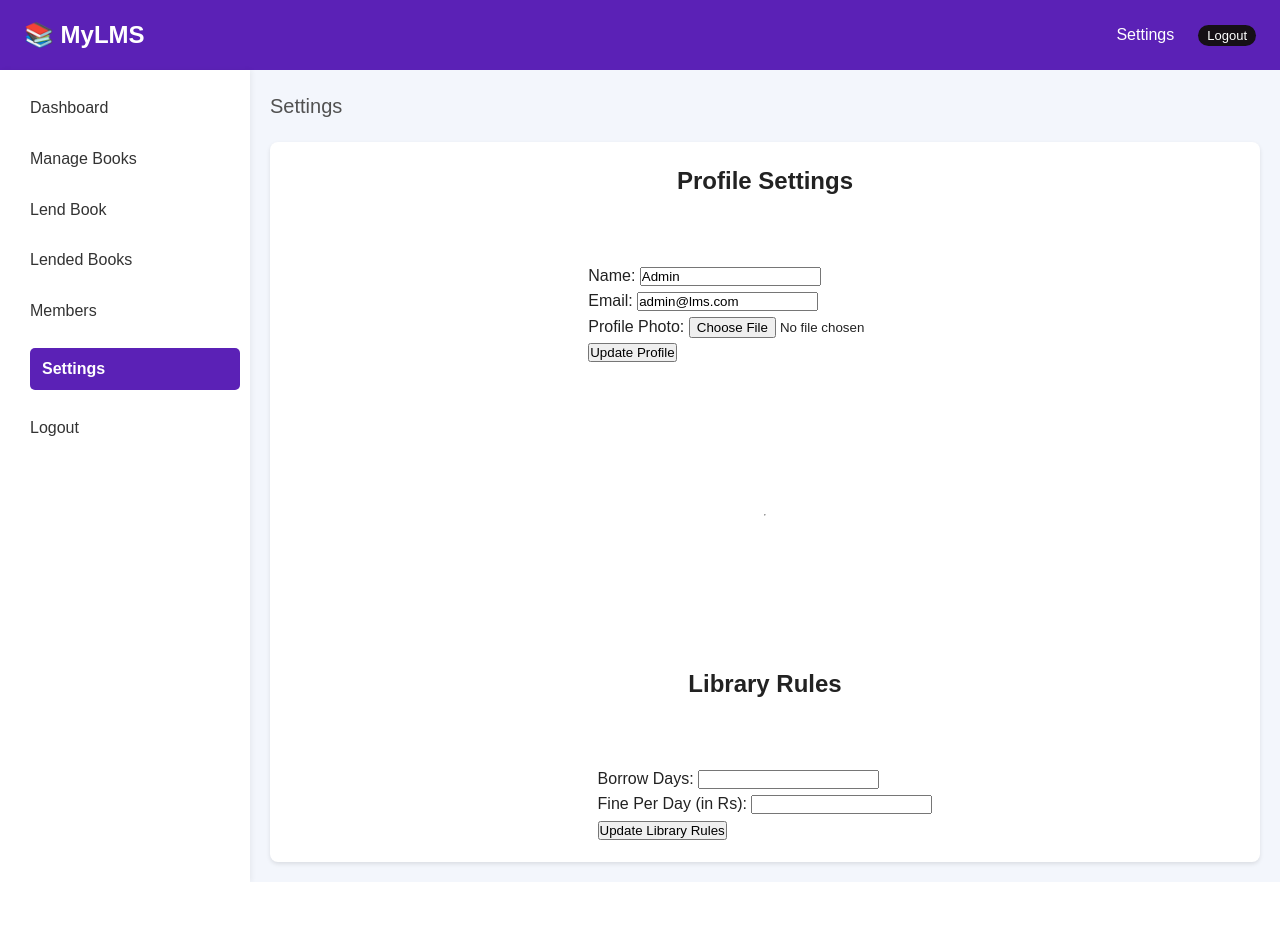
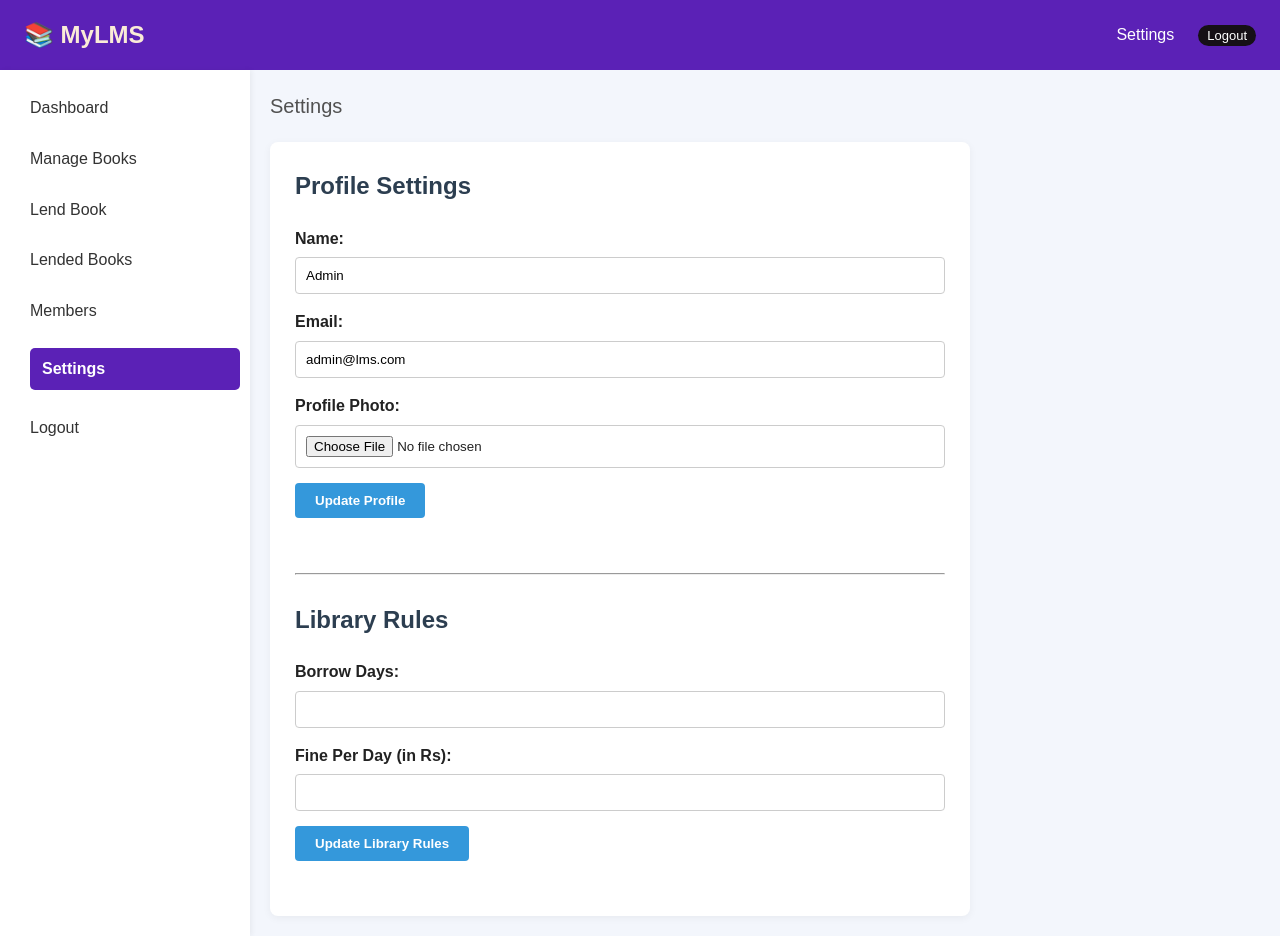
Before and after one commit to Vinay1291/Library-Management-System, a PHP site: page /admin/settings.php in a window 1280 px wide. Before the commit the page ends 882 px from the top, so only its background shows below. Run offline with PHP 8.4, Linux system fonts and the light colour scheme; a user stored in the database is signed in; data comes from the database, SQL or seed files in the repository; data that the repository does not hold is empty.

Commit message:
css and error Fix

```diff
--- /dev/null
+++ b/admin/assets/css/settings.css
@@ -0,0 +1,97 @@
+main {
+    flex: 1;
+    justify-content: center;
+}
+
+/* Container */
+.container {
+    background-color: #ffffff;
+    padding: 25px;
+    border-radius: 8px;
+    box-shadow: 0 2px 8px rgba(0,0,0,0.05);
+    max-width: 700px;
+}
+
+/* Alert message */
+.alert {
+    background-color: #eafbea;
+    border-left: 5px solid #2ecc71;
+    padding: 10px 15px;
+    margin-bottom: 20px;
+    color: #2c662d;
+    border-radius: 4px;
+}
+
+/* Headings */
+h2 {
+    color: #2c3e50;
+    margin-bottom: 20px;
+}
+
+/* Form styles */
+form {
+    margin-bottom: 30px;
+}
+
+.form-group {
+    margin-bottom: 15px;
+}
+
+.form-group label {
+    font-weight: bold;
+    display: block;
+    margin-bottom: 6px;
+}
+
+.form-group input[type="text"],
+.form-group input[type="email"],
+.form-group input[type="file"],
+.form-group input[type="number"] {
+    width: 100%;
+    padding: 10px;
+    border: 1px solid #ccc;
+    border-radius: 4px;
+}
+
+/* Buttons */
+button[type="submit"] {
+    background-color: #3498db;
+    color: white;
+    font-weight: bold;
+    padding: 10px 20px;
+    border: none;
+    border-radius: 4px;
+    cursor: pointer;
+    transition: background 0.3s;
+}
+
+button[type="submit"]:hover {
+    background-color: #2980b9;
+}
+
+/* Profile photo preview */
+img {
+    border: 1px solid #ddd;
+    border-radius: 4px;
+    margin-top: 10px;
+    box-shadow: 0 1px 5px rgba(0,0,0,0.1);
+}
+
+/* Responsive Design */
+@media (max-width: 768px) {
+    .body {
+        flex-direction: column;
+    }
+
+    .sidebar {
+        width: 100%;
+    }
+
+    main {
+        padding: 20px;
+    }
+
+    .container {
+        padding: 20px;
+    }
+}
--- a/admin/includes/header.php
+++ b/admin/includes/header.php
@@ -7,7 +7,8 @@ if (!isset($activePage)) {
 <header>
   <div class="header-left">
     <div class="hamburger" id="hamburger">&#9776;</div>
-    <div class="logo">📚 MyLMS</div>
+
+    <div class="logo"><a href="../../index.html">📚 MyLMS</a></div>
   </div>
   <nav id="nav-menu">
     <ul>
--- a/admin/lend_book.php
+++ b/admin/lend_book.php
@@ -57,11 +57,11 @@ $activePage = 'lend';
 <head>
     <meta charset="UTF-8" />
     <meta name="viewport" content="width=device-width, initial-scale=1.0" />
-    <title>Manage Borrowed Books</title>
+    <title>Lend a Book</title>
     <link rel="stylesheet" href="../assets/css/style.css">
     <link rel="stylesheet" href="assets/css/admin.css">
     <link rel="stylesheet" href="assets/css/booksmng.css">
-    <link rel="stylesheet" href="assets/css/userinfo.css">
+    <link rel="stylesheet" href="assets/css/lendaBook.css">
 </head>
 <body>
     <?php include 'includes/header.php'; ?>
--- a/admin/lended.php
+++ b/admin/lended.php
@@ -71,7 +71,7 @@ $result = $conn->query($query);
 
         <div class="header">
             <div class="breadcrumbs">
-            <a href="lended.php">Manage Borrowed Books</a>
+            <a href="lended.php">Borrowed Books Records</a>
             </div>
         </div>
 
--- a/admin/settings.php
+++ b/admin/settings.php
@@ -30,11 +30,14 @@ if (isset($_POST['update_profile'])) {
     // Handle Profile Photo Upload
     if (!empty($_FILES['profile_photo']['name'])) {
         $photo_name = time() . '_' . basename($_FILES['profile_photo']['name']);
-        $target_path = 'assets/uploads/profile_photos/' . $photo_name;
+        $photo_db_path = 'assets/uploads/profile_photos/' . $photo_name; // For DB and <img>
+        $target_path = '' . $photo_db_path; // For file upload from /admin/
+
         if (move_uploaded_file($_FILES['profile_photo']['tmp_name'], $target_path)) {
-            $photo_db_path = 'assets/uploads/profile_photos/' . $photo_name;
             $conn->query("UPDATE users SET profile_photo='$photo_db_path' WHERE id=$admin_id");
         }
+    } else {
+        die('Failed to upload image. Check folder permissions and path.');
     }
 
     $update = $conn->query("UPDATE users SET name='$name', email='$email' WHERE id=$admin_id");
@@ -74,7 +77,7 @@ $activePage = 'settings';
     <link rel="stylesheet" href="../assets/css/style.css">
     <link rel="stylesheet" href="assets/css/admin.css">
     <link rel="stylesheet" href="assets/css/booksmng.css">
-    <link rel="stylesheet" href="assets/css/userinfo.css">
+    <link rel="stylesheet" href="assets/css/settings.css">
 </head>
 <body>
     <?php include 'includes/header.php'; ?>
@@ -113,9 +116,9 @@ $activePage = 'settings';
 
                 <div class="form-group">
                     <label>Profile Photo:</label>
-                    <input type="file" name="profile_photo">
+                    <input type="file" name="profile_photo" accept="image/jpeg, image/png, image/gif">
                     <?php if (!empty($admin['profile_photo'])): ?>
-                        <br><img src="../<?= htmlspecialchars($admin['profile_photo']) ?>" width="100" style="margin-top: 10px;">
+                        <br><img src="<?= htmlspecialchars($admin['profile_photo']) ?>" width="100" style="margin-top: 10px;">
                     <?php endif; ?>
                 </div>
 
--- a/assets/css/style.css
+++ b/assets/css/style.css
@@ -37,6 +37,11 @@ header {
 .logo {
     font-size: 24px;
     font-weight: bold;
+}
+
+.logo a {
+    text-decoration: none;
+    color: antiquewhite;
 }
 
 nav ul {
```
Also changed, not shown: admin/add_member.php (added, +11 -0 lines), admin/assets/css/lendaBook.css (added, +79 -0 lines), admin/edit-user.php (added, +11 -0 lines), admin/user_details.php (+15 -3 lines), admin/assets/uploads/profile_photos/1745956550_admin.jpeg (added), admin/assets/uploadsBooks/LostIsland.jpeg (added). Lines whose indentation alone changed are shown as unchanged.
